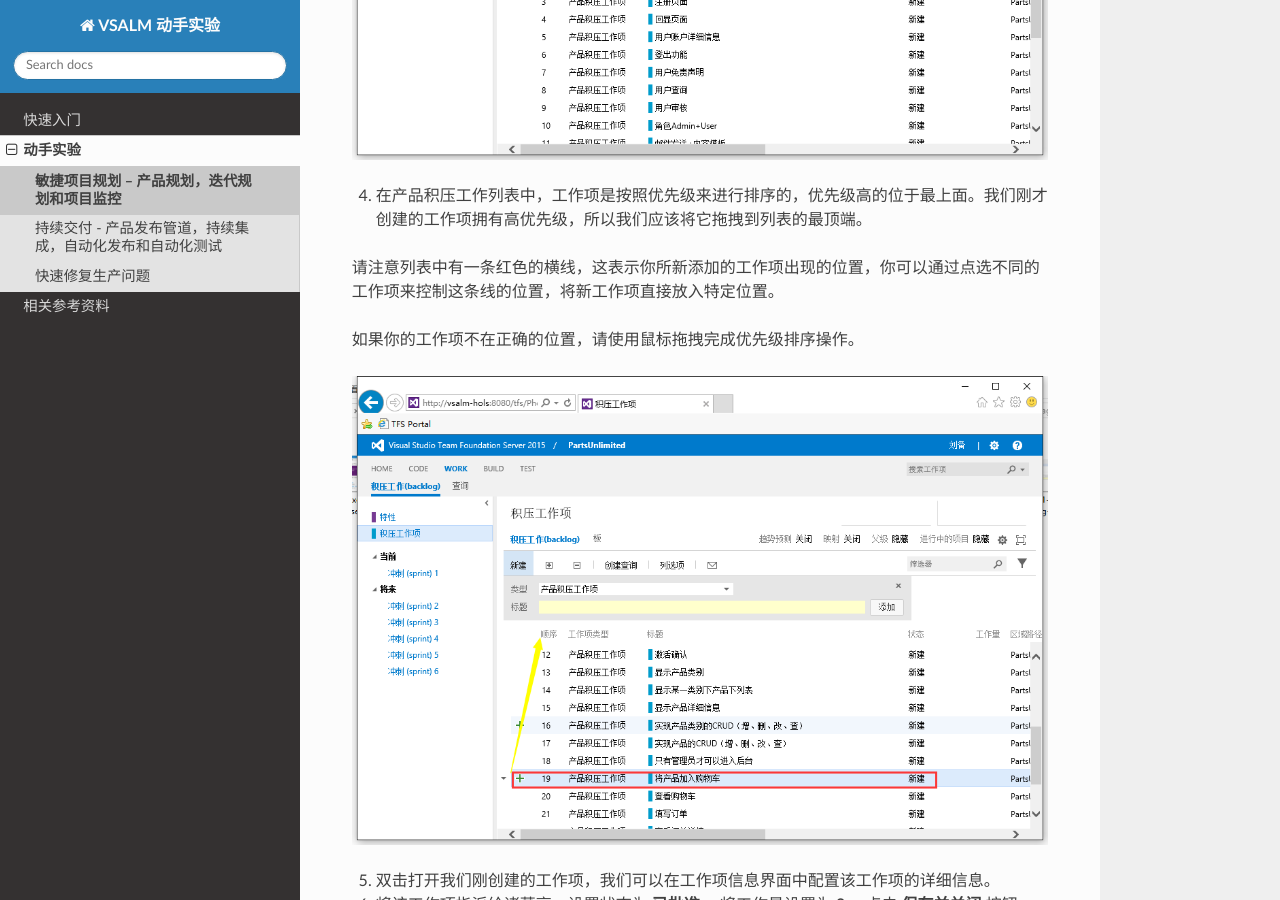
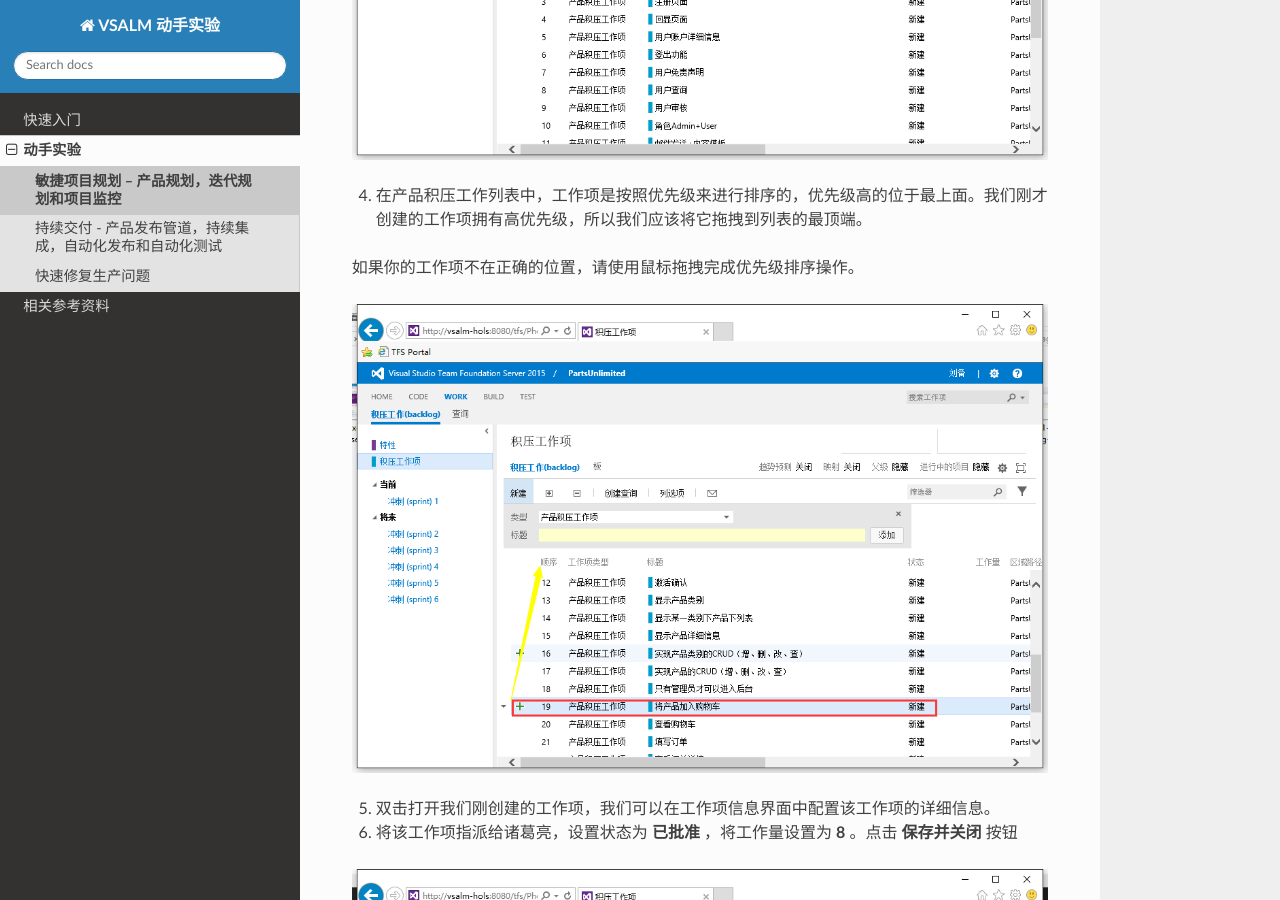
Before and after one commit to ups216/vsalm-hols, a Sphinx documentation site: the page built from docs/labs/agile-planning-and-portfolio-management.rst, in a window 1280 px wide and 900 px high, scrolled down 4739 px. Built offline with Sphinx 7.4.7 and the Read the Docs theme 2.0.0, drawn with Linux system fonts in a browser that asks for light colours; the version number could not be read and is left out; part of the change alters nothing that is shown.

```diff
--- a/docs/labs/agile-planning-and-portfolio-management.rst
+++ b/docs/labs/agile-planning-and-portfolio-management.rst
@@ -56,9 +56,10 @@
 
 4.	在产品积压工作列表中，工作项是按照优先级来进行排序的，优先级高的位于最上面。我们刚才创建的工作项拥有高优先级，所以我们应该将它拖拽到列表的最顶端。
 
-.. note::
+.. .. attention:: 请注意列表中有一条红色的横线，这表示你所新添加的工作项出现的位置，你可以通过点选不同的工作项来控制这条线的位置，将新工作项直接放入特定位置。
+::
 
-请注意列表中有一条红色的横线，这表示你所新添加的工作项出现的位置，你可以通过点选不同的工作项来控制这条线的位置，将新工作项直接放入特定位置。
+
 
 如果你的工作项不在正确的位置，请使用鼠标拖拽完成优先级排序操作。
 
```
